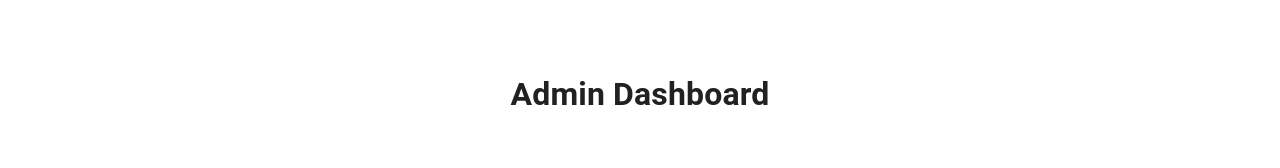
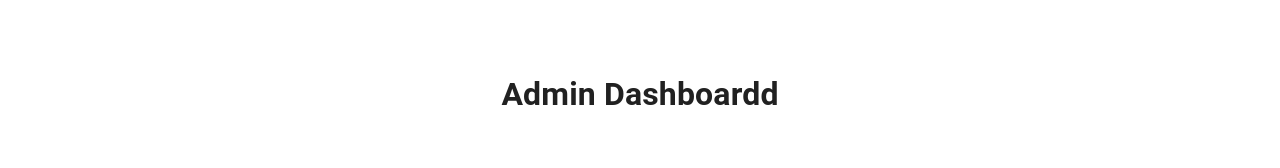
Before and after one commit to Raj-Tushal/Lost-Found-Portal-COALProj-, a React (Create React App) app in the folder client/: page /admin/dashboard in a window 1280 px wide. Shown: the part 206-374 px from the top of the page. Built offline with nearby package versions, Linux system fonts and the light colour scheme.

Commit message:
feat: started working on dashbaord now

```diff
--- a/client/src/Components/adminDash.js
+++ b/client/src/Components/adminDash.js
@@ -4,7 +4,7 @@ import React from "react";
 const AdminDash = () => {
   return (
     <div>
-      <h1>Admin Dashboard</h1>
+      <h1>Admin Dashboardd</h1>
     </div>
   );
 };
```
